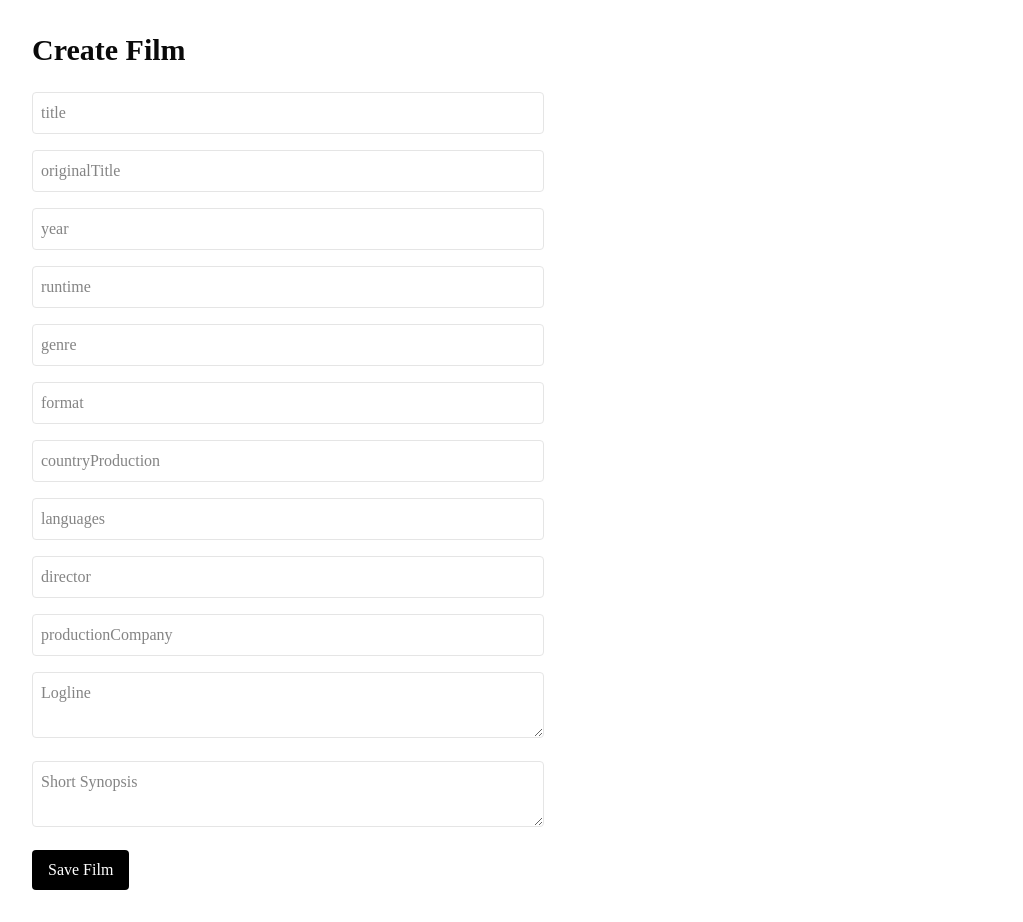
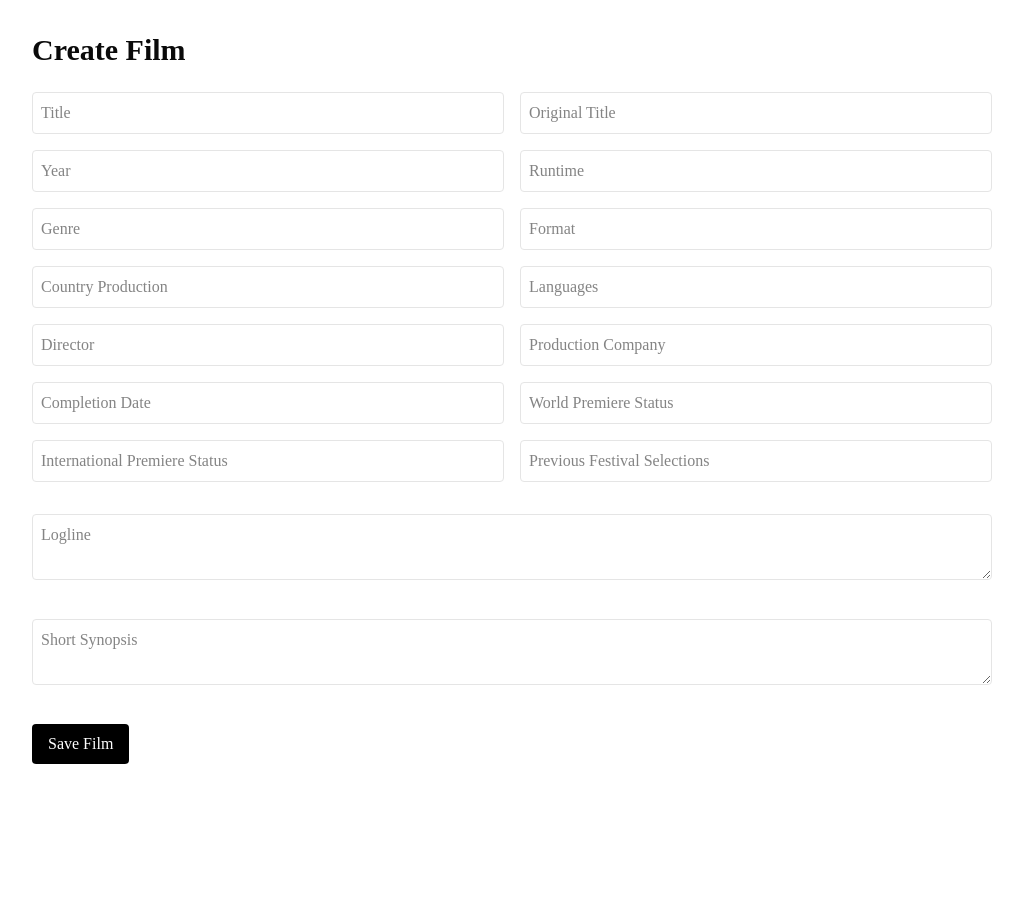
Before and after one commit to GobbleOU/submissions-platform, a Next.js app: page /films/new in a window 1280 px wide. Shown: the whole page, without its empty margins (0-1023 px from the left). After the commit the page ends 800 px from the top, so only its background shows below. Built offline with nearby package versions, Linux system fonts and the light colour scheme.

Commit message:
UI upgrade to form page, added propper labeling to each field instead of the code names

```diff
--- a/app/api/extract-film/route.ts
+++ b/app/api/extract-film/route.ts
@@ -23,6 +23,8 @@ export async function POST(request: Request) {
       "A retired lighthouse keeper confronts a lifetime of secrets when a stranger washes ashore.",
     shortSynopsis:
       "On a remote stretch of the Brittany coast, an aging lighthouse keeper...",
+
     sourceLength: text.length,
+
   });
 }
--- a/app/films/new/page.tsx
+++ b/app/films/new/page.tsx
@@ -19,6 +19,10 @@ director: searchParams.get("director") ?? "",
 productionCompany: searchParams.get("productionCompany") ?? "",
 logline: searchParams.get("logline") ?? "",
 shortSynopsis: searchParams.get("shortSynopsis") ?? "",
+completionDate: searchParams.get("completionDate") ?? "",
+worldPremiereStatus: searchParams.get("worldPremiereStatus") ?? "",
+internationalPremiereStatus: searchParams.get("internationalPremiereStatus") ?? "",
+previousFestivalSelections: searchParams.get("previousFestivalSelections") ?? "",
   });
 
   function updateField(
@@ -29,6 +33,13 @@ shortSynopsis: searchParams.get("shortSynopsis") ?? "",
       [e.target.name]: e.target.value,
     });
   }
+
+function formatLabel(field: string) {
+  return field
+    .replace(/([A-Z])/g, " $1")
+    .replace(/^./, (str) => str.toUpperCase());
+}
+
 
  async function submitFilm(e: React.FormEvent) {
   e.preventDefault();
@@ -60,12 +71,14 @@ shortSynopsis: searchParams.get("shortSynopsis") ?? "",
 }
 
   return (
-    <main className="p-8 max-w-xl">
+    <main className="p-8 max-w-5xl">
       <h1 className="text-3xl font-bold mb-6">
         Create Film
       </h1>
 
-      <form onSubmit={submitFilm} className="space-y-4">
+      <form onSubmit={submitFilm} className="space-y-8">
+
+  <div className="grid grid-cols-2 gap-4">
 
     {[
       "title",
@@ -78,6 +91,10 @@ shortSynopsis: searchParams.get("shortSynopsis") ?? "",
       "languages",
       "director",
       "productionCompany",
+      "completionDate",
+      "worldPremiereStatus",
+      "internationalPremiereStatus",
+      "previousFestivalSelections",
     ].map((field) => (
       <input
         key={field}
@@ -87,12 +104,14 @@ shortSynopsis: searchParams.get("shortSynopsis") ?? "",
             ? "number"
             : "text"
         }
-  placeholder={field}
+        placeholder={formatLabel(field)}
         value={form[field as keyof typeof form]}
         onChange={updateField}
         className="border p-2 w-full rounded"
       />
     ))}
+
+  </div>
 
         <textarea
           name="logline"
```
Lines whose indentation alone changed are shown as unchanged.
